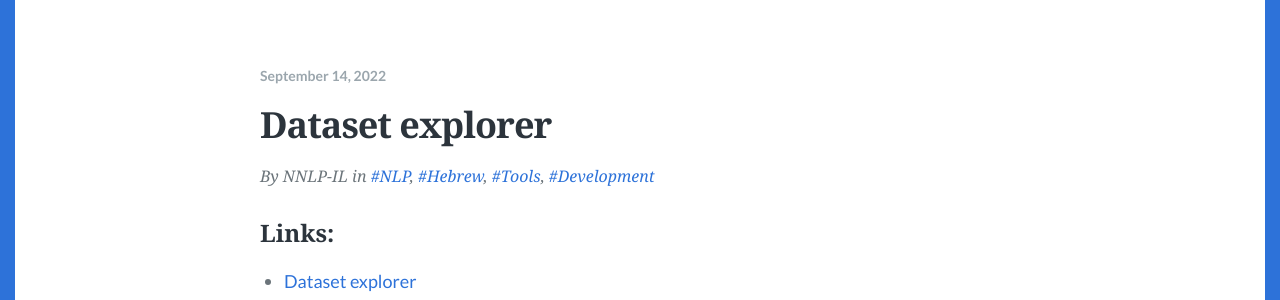
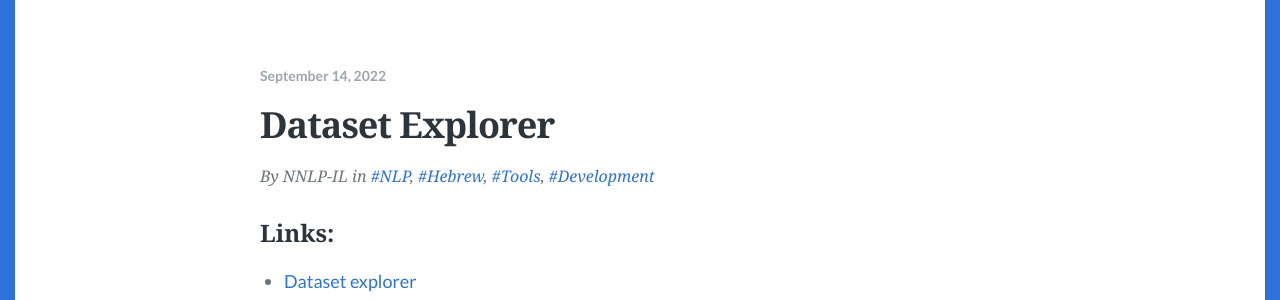
Before and after one commit to NNLP-IL/Blog, a Jekyll site: the page built from _posts/2022-09-14-EXPLORER.md, in a window 1280 px wide and 900 px high. Shown: the part 182-482 px from the top of the window. Built offline with Jekyll 4.4.1, drawn with Linux system fonts in a browser that asks for light colours; comment, search, counter and statistics services are not loaded.

```diff
--- a/_posts/2022-09-14-EXPLORER.md
+++ b/_posts/2022-09-14-EXPLORER.md
@@ -1,7 +1,7 @@
 ---
 layout: post
-title: "Dataset explorer"
-description: "Dataset explorer"
+title: "Dataset Explorer"
+description: "Dataset Explorer"
 date: 2022-09-14
 tags: [NLP, Hebrew, Tools, Development]
 ---
```
